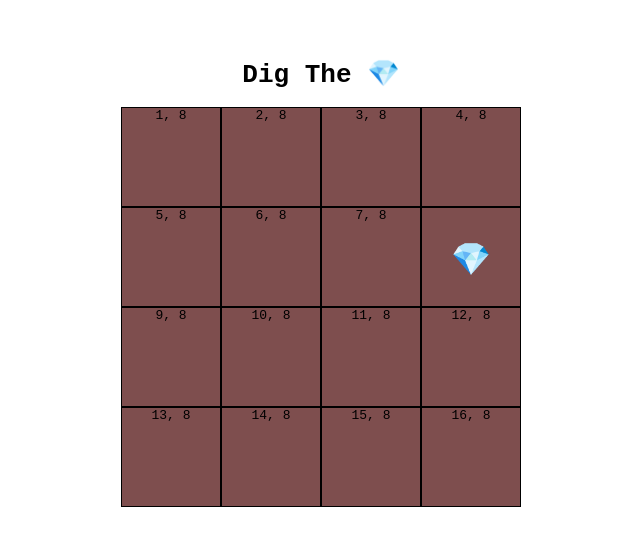
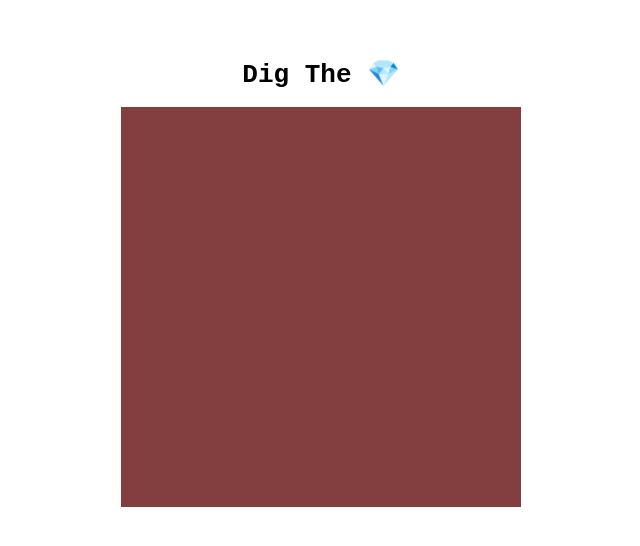
Before and after one commit to el-ethan/ida, a Next.js app: page /diamond in a window 1280 px wide. Shown: the part 126-672 px from the top of the page, without its empty margins (319-959 px from the left). Built offline with nearby package versions, Linux system fonts and the light colour scheme.

Commit message:
complete initial version of game

```diff
--- a/components/Cell.tsx
+++ b/components/Cell.tsx
@@ -1,14 +1,23 @@
 import { useRouter } from 'next/router';
-import { useState } from "react";
+import { useEffect, useState } from "react";
 import styled from 'styled-components';
 import { checkAnswer } from '../services/checkAnswer';
 
-const BrownSquare = styled.div`
+interface IBrownSquare {
+  opacity: number;
+}
+
+const BrownSquare = styled.div<IBrownSquare>`
   height: 100px;
   width: 100px;
-  background: #7e4e4e;
-  border: 1px solid black;
+  background: #640f0f;
+  opacity: ${props => props.opacity};
   text-align: center;
+`;
+const Container = styled.div`
+  display: flex;
+  flex-wrap: wrap;
+  width: 500px;
 `;
 
 const Diamond = styled.p`
@@ -19,26 +28,28 @@ const Diamond = styled.p`
 const Cell = ({cellIndex, diamondCellIndex}: {cellIndex: number; diamondCellIndex: number}) => {
   const router = useRouter();
   const [digIndex, setDigIndex] = useState(0);
+  const [squareOpacity, setSquareOpacity] = useState(0.8);
+  useEffect(() => {
+    if(getDiamond()) {
+      checkAnswer("D", true, router)
+    }
+  })
   const handleClick = () => {
     if(digIndex < 5) {
-      setDigIndex((preIndex) => {
-        return preIndex + 1
-      })
+      setDigIndex((preIndex) => preIndex + 1)
+      setSquareOpacity((preOpacity) => preOpacity + 0.04)
     }
     console.log({cellIndex, digIndex});
-    if(cellIndex === diamondCellIndex) {
-        if(digIndex === 5) {
-        checkAnswer("D", true, router)
-      }
-    }
+  }
+
+  const getDiamond = () => {
+    return cellIndex === diamondCellIndex && digIndex === 5;
   }
 
   return (
-    <>
-    {cellIndex === diamondCellIndex ?
-    <BrownSquare onClick={handleClick}><Diamond>{`💎`}</Diamond></BrownSquare> :
-    <BrownSquare onClick={handleClick}>{`${cellIndex}, ${diamondCellIndex}`}</BrownSquare>}
-    </>
+    <BrownSquare opacity={squareOpacity} onClick={handleClick}>
+    {getDiamond() && <Diamond>{`💎`}</Diamond>}
+    </BrownSquare>
   )
 }
 
```
